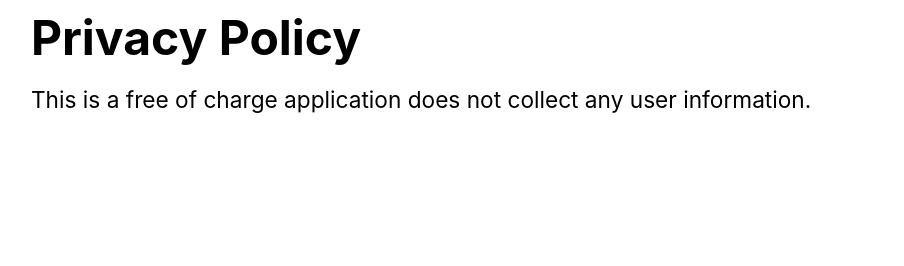
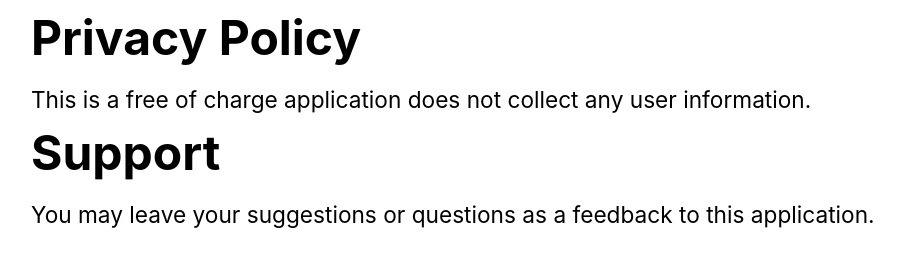
Before and after one commit to YKV/YKV.github.io, a plain HTML site: page index.html in a window 1280 px wide. Shown: the top 266 px of the page, without its empty margins (33-937 px from the left). Drawn offline with Linux system fonts and the light colour scheme.

Commit message:
added support field

```diff
--- a/index.html
+++ b/index.html
@@ -147,5 +147,19 @@ span.strikethrough {
 
 </div>
 
+<div class="row ">
+<p class="text" style="">
+<span style="font-family: SF Pro Display; font-style: normal; font-weight: bold; font-size: 36pt; color: rgba(00, 00, 00, 1.000000);" class="">Support</span><span style="font-family: Helvetica; font-style: normal; font-weight: normal; font-size: 16pt; color: rgba(00, 00, 00, 1.000000);" class="">
+</span>
+</p>
+</div>
+
+<div class="row ">
+
+<p class="text" style="">
+<span style="font-family: SF Pro Display; font-style: normal; font-weight: normal; font-size: 17pt; color: rgba(00, 00, 00, 1.000000);" class="">You may leave your suggestions or questions as a feedback to this application.</span>
+</p>
+</div>
+
 </div>
 </body></html>
```
